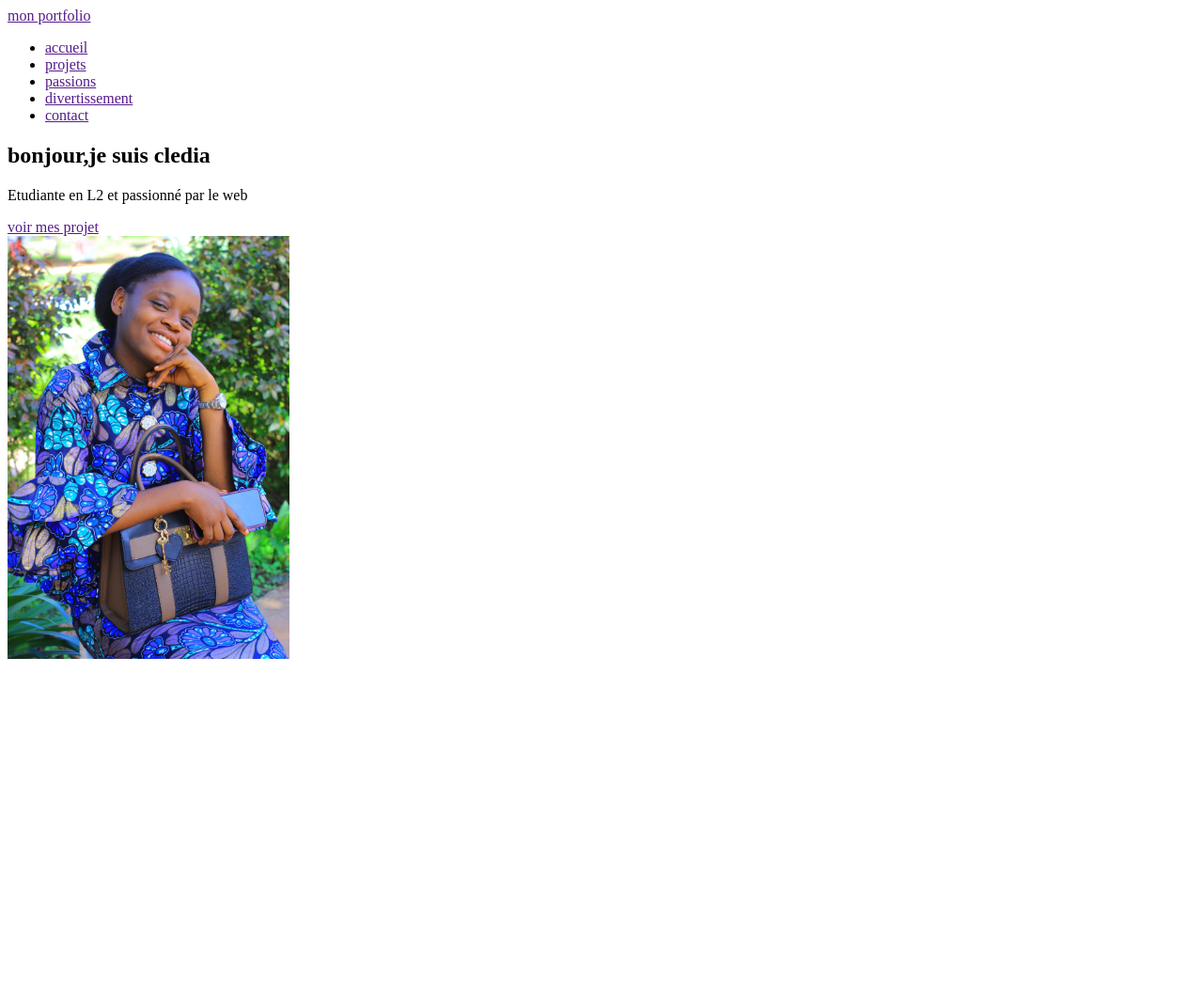
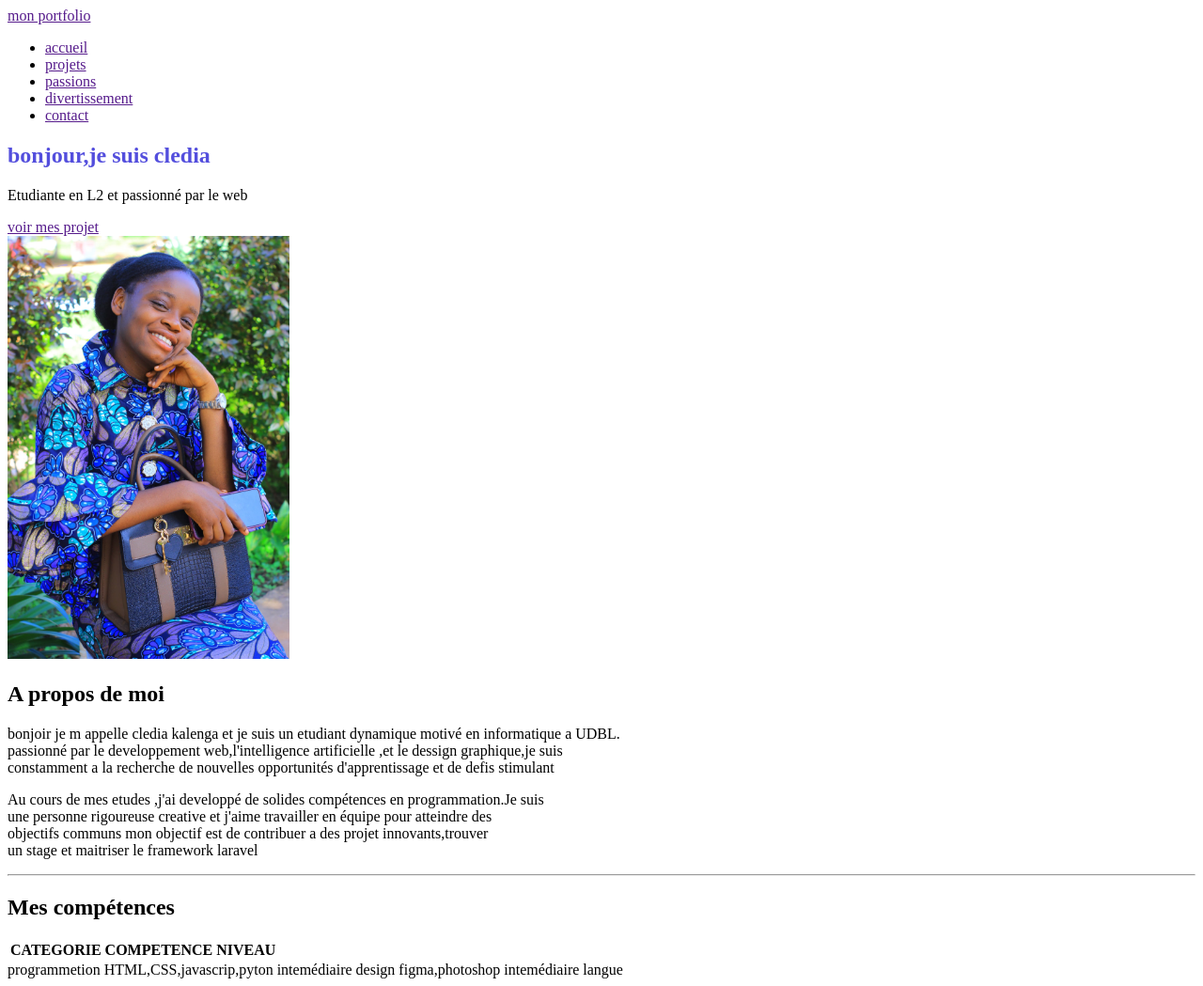
Before and after one commit to kalengapatricia69-source/mon-portofolio, a plain HTML site: page index.HTML in a window 1280 px wide. Shown: the whole page at 94% size. Before the commit the page ends 800 px from the top, so only its background shows below. Drawn offline with Linux system fonts and the light colour scheme.

Commit message:
fini la maquette

```diff
--- /dev/null
+++ b/css/style.css
@@ -0,0 +1,13 @@
+:root {
+    --violet-doux: #6C63FF;
+    --violet-fonce: #534EDD;
+    --orange-vif: #FFA726;
+    --gris-tres-fonce: #333;
+    --gris-fonce: #666;
+    --gris-tres-claire: #F8F8F8;
+    --gris-claire: #EEE;
+}
+
+h1 {
+    color: var(--violet-fonce)
+}
--- a/index.HTML
+++ b/index.HTML
@@ -4,6 +4,7 @@
     <meta charset="UTF-8">
     <meta name="viewport" content="width=, initial-scale=1.0">
     <title>Document</title>
+    <link rel="stylesheet" href="css/style.css">
 </head>
 <body>
     <header>
@@ -29,9 +30,49 @@
             </div>
             <div>
                 <img src="image/cledia.jpg" alt="cledia artiste"width="300">
+                <div></div>
         </section>
-        <section></section>
-        <section></section>
+        <section>
+            <h2>A propos de moi</h2>
+            <p>bonjoir je m appelle cledia kalenga et je suis un etudiant dynamique motivé en informatique a UDBL.<br>
+                passionné par le developpement web,l'intelligence artificielle ,et le dessign graphique,je suis <br>
+                constamment a la recherche de nouvelles opportunités d'apprentissage et de defis stimulant
+            </p>
+            <p>
+                Au cours de mes etudes ,j'ai developpé de solides compétences en programmation.Je suis <br>
+                une personne rigoureuse creative et j'aime travailler en équipe pour atteindre des <br>
+                objectifs communs mon objectif est de contribuer a des projet innovants,trouver <br>
+                un stage et maitriser le framework laravel
+            </p>
+        </section>
+        <hr>
+        <section>
+            <h2>Mes compétences</h2>
+            <table>
+                <thead>
+                    <tr>
+                        <th>CATEGORIE</th>
+                        <th>COMPETENCE</th>
+                        <th>NIVEAU</th>
+                    </tr>
+                </thead>
+            </table>
+            <tbody>
+                <tr>
+                    <td>programmetion</td>
+                    <td>HTML,CSS,javascrip,pyton</td>
+                    <td>intemédiaire</td>
+                </tr>
+                <tr>
+                    <td>design</td>
+                    <td>figma,photoshop</td>
+                    <td>intemédiaire</td>
+                </tr>
+                <tr>
+                    <td>langue</td>
+                </tr>
+            </tbody>
+        </section>
 
     </main>
 </body>
```
Also changed, not shown: 1 other file.
